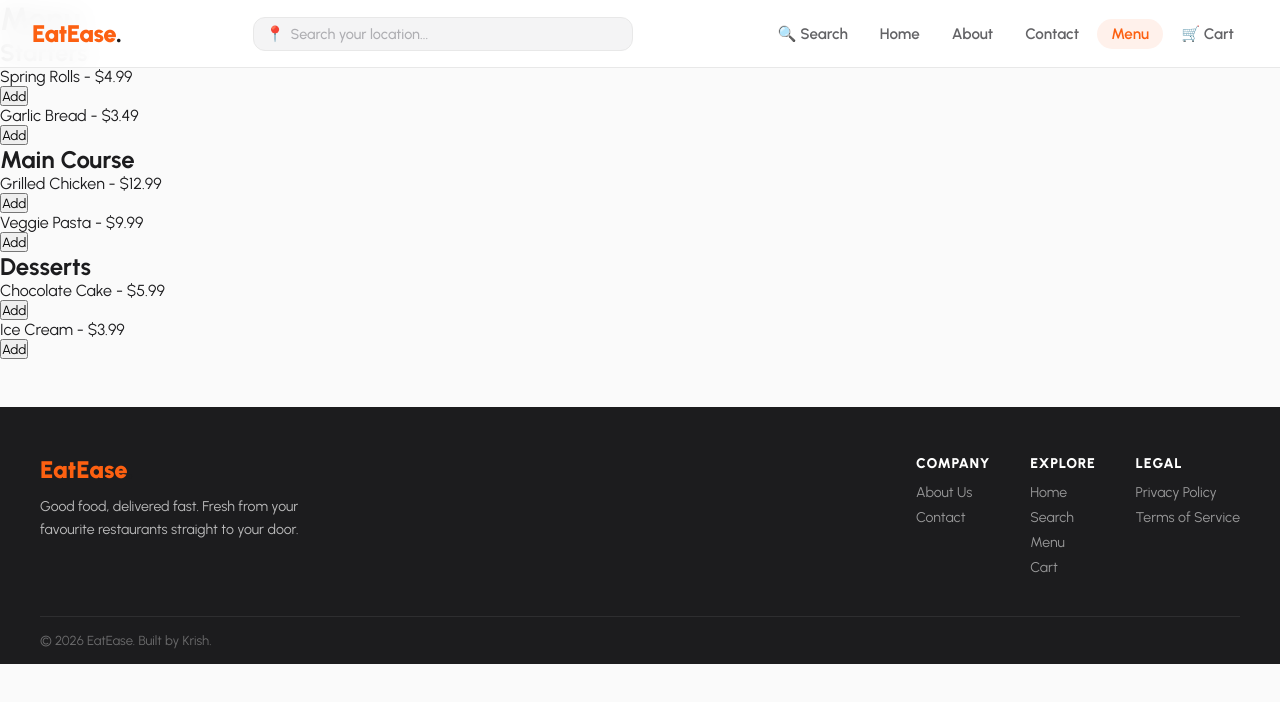
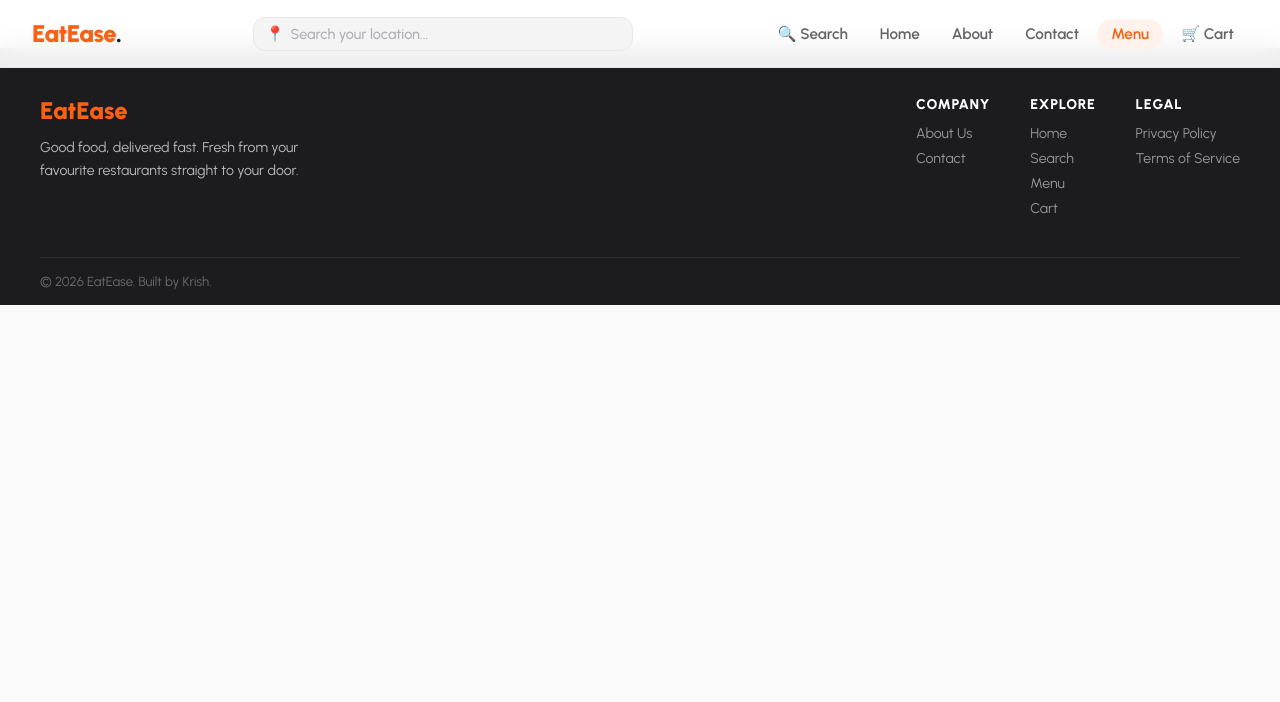
Before and after one commit to KrishMajhi/eatease, a React (Vite) app: page /menu in a window 1280 px wide. Shown: the top 702 px of the page. Built offline with nearby package versions, Linux system fonts and the light colour scheme.

Commit message:
commented menu

```diff
--- a/src/App.jsx
+++ b/src/App.jsx
@@ -21,7 +21,7 @@ const App = () => {
         <Route path="/" element={<Home />} />
         <Route path="/about" element={<About />} />
         <Route path="/contact" element={<Contact />} />
-        <Route path="/menu" element={<Menu />} />
+        {/* <Route path="/menu" element={<Menu />} /> */}
         <Route path="/cart" element={<Cart />} />
         <Route path="/search" element={<SearchRes />} />
         <Route path="/Foodcollections/:collectionid" element={<FoodCollection />} />
```
